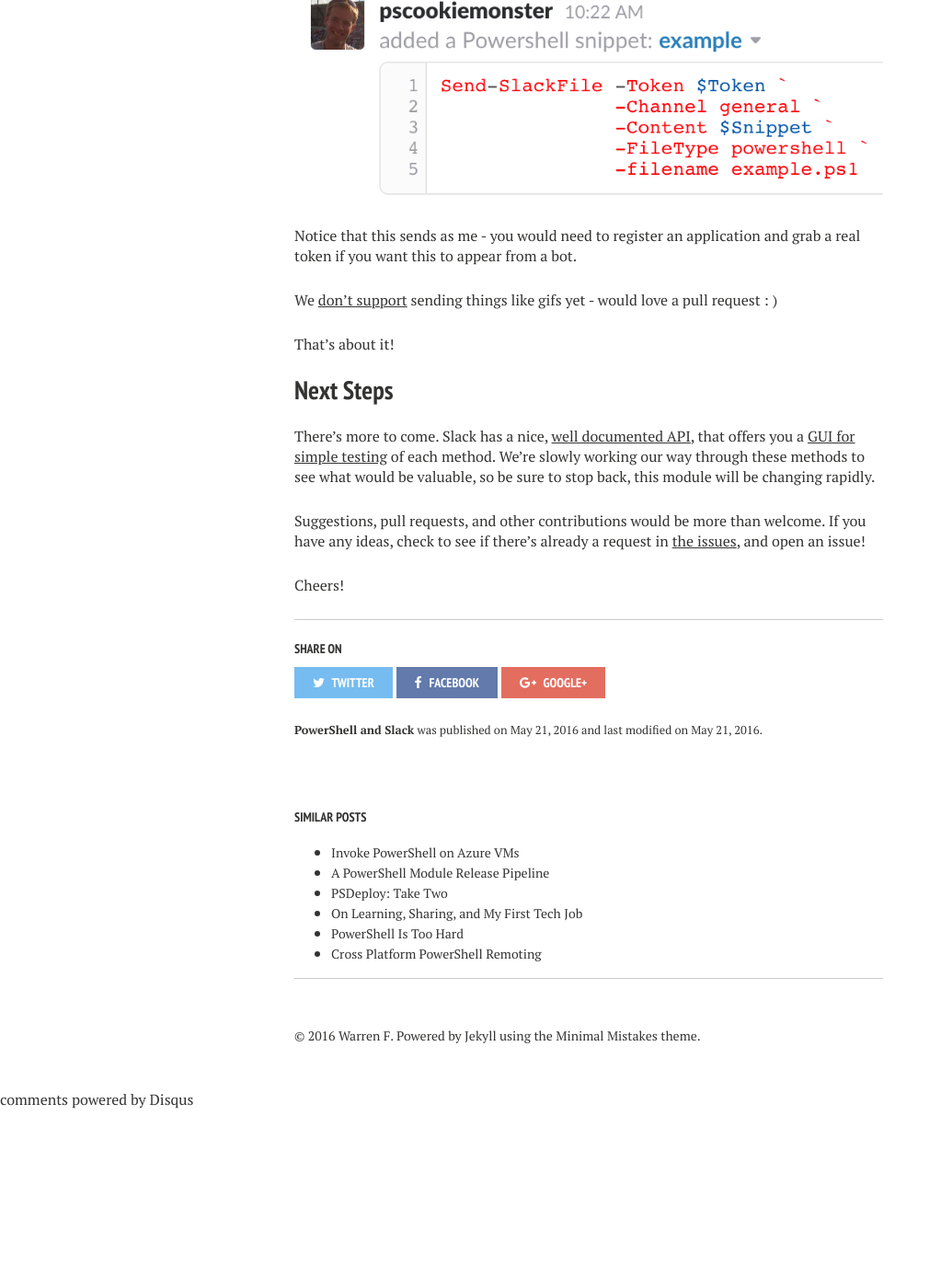
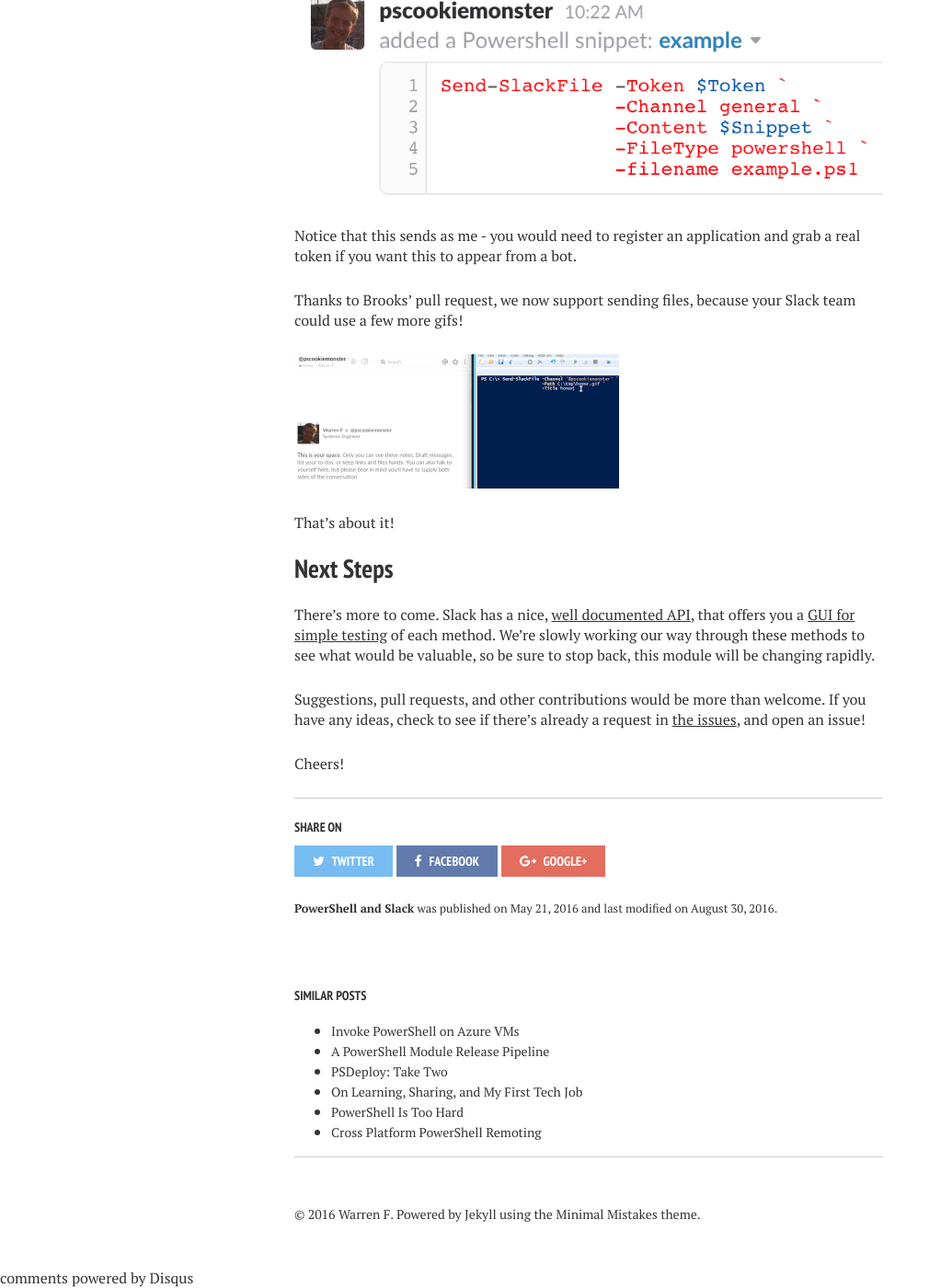
Before and after one commit to RamblingCookieMonster/RamblingCookieMonster.github.io, a Jekyll site: the page built from _posts/2016-05-21-PSSlack.md, in a window 1280 px wide and 1400 px high, scrolled down 7721 px. Shown: the whole window at 92% size, without its empty margins (0-1023 px from the left). Built offline with Jekyll 4.4.1, drawn with Linux system fonts in a browser that asks for light colours; nearby versions of some CDN libraries; library files that are not in the unit come from our copies; comment, search, counter and statistics services are not loaded; before the commit the page ends 8927 px from its top, so only the background shows below that.

Commit message:
add slack gif

```diff
--- a/_posts/2016-05-21-PSSlack.md
+++ b/_posts/2016-05-21-PSSlack.md
@@ -3,7 +3,7 @@
 title: "PowerShell and Slack"
 excerpt: "&#58;thumbsup&#58;"
 tags: [PowerShell, Module, Tools, Slack]
-modified: 2016-05-21 11:00:00
+modified: 2016-08-30 11:00:00
 date: 2016-05-21 11:00:00
 comments: true
 image:
@@ -242,7 +242,9 @@
 
 Notice that this sends as me - you would need to register an application and grab a real token if you want this to appear from a bot.
 
-We [don't support](https://github.com/RamblingCookieMonster/PSSlack/issues/12) sending things like gifs yet - would love a pull request : )
+Thanks to Brooks' pull request, we now support sending files, because your Slack team could use a few more gifs!
+
+[![gif upload](/images/slack/psslack_small.gif)](/images/slack/psslack.gif)
 
 That's about it!
 
```
Also changed, not shown: images/slack/psslack.gif (added), images/slack/psslack_small.gif (added).
